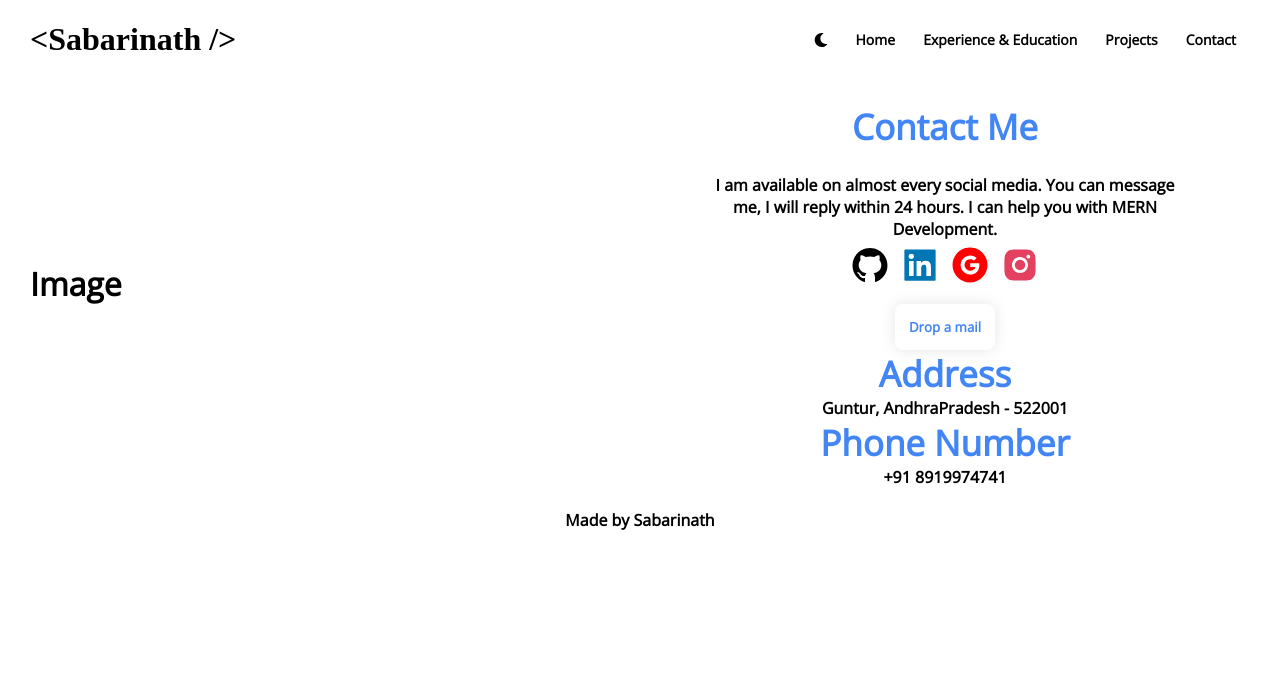
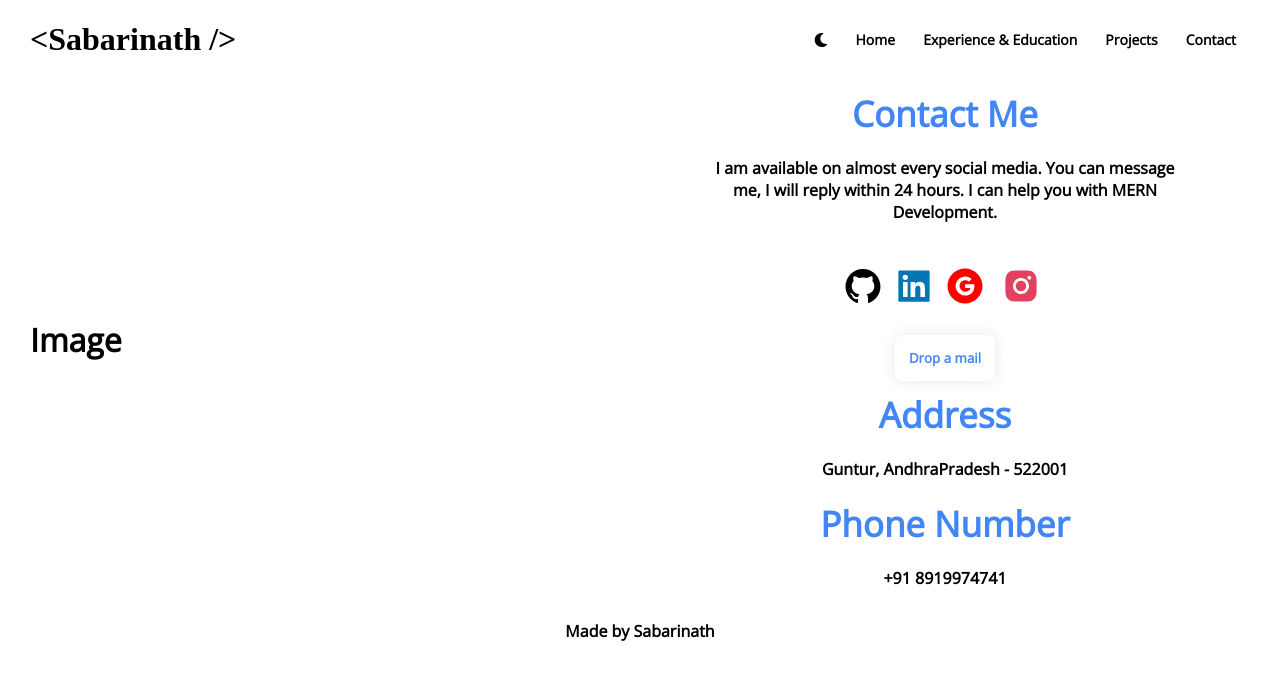
Before and after one commit to Sabarinath049/Sabarinath-Portfolio, a React (Create React App) app: page /contact in a window 1280 px wide. Shown: the top 680 px of the page. Built offline with nearby package versions, Linux system fonts and the light colour scheme; a web font is replaced by a local one.

Commit message:
implemented hover on technologies

```diff
--- a/src/components/Contact/index.js
+++ b/src/components/Contact/index.js
@@ -17,19 +17,31 @@ const Contact = () => {
                                 <h1>Image</h1>
                             </div>
                             <div className='contact-details-container'>
-                                <h1 className="contact-heading">Contact Me</h1>
-                                <p className="contact-description setlineheight">I am available on almost every social media. You can message me, I will reply within 24 hours. I can help you with MERN Development.</p>
-                                <div className="social-tech-container">
-                                    <AiFillGithub  className="icon-item" />
-                                    <AiFillLinkedin className="icon-item linkedin" />
-                                    <AiFillGoogleCircle className="icon-item google" />
-                                    <AiFillInstagram className="icon-item instagram" />
+                                <h1 className="contact-heading clearmargin">Contact Me</h1>
+                                <p className="contact-description clearmargin">I am available on almost every social media. You can message me, I will reply within 24 hours. I can help you with MERN Development.</p>
+                                <div className="social-tech-container clearmargin">
+                                    <div className="div">
+                                        <h5 className="text">Github</h5>
+                                        <AiFillGithub  className="icon-item" />
+                                    </div>
+                                    <div className="div">
+                                        <h5 className="text">Linkedin</h5>
+                                        <AiFillLinkedin className="icon-item linkedin" />
+                                    </div>
+                                    <div className="div">
+                                        <h5 className="text">Google</h5>
+                                        <AiFillGoogleCircle className="icon-item google" />
+                                    </div>
+                                    <div className="div">
+                                        <h5 className="text">Instagram</h5>
+                                        <AiFillInstagram className="icon-item instagram" />
+                                    </div>
                                 </div>
-                                <a href="mailto:tejachillapalli@gmail.com"><button type="button" className={`mail-button ${buttonMode}`}>Drop a mail</button></a>
-                                <h1 className="contact-heading setlineheight">Address</h1>
-                                <p className="contact-description setlineheight">Guntur, AndhraPradesh - 522001</p>
-                                <h1 className="contact-heading setlineheight">Phone Number</h1>
-                                <p className="contact-description setlineheight">+91 8919974741</p>
+                                <a href="mailto:tejachillapalli@gmail.com"><button type="button" className={`mail-button clearmargin ${buttonMode}`}>Drop a mail</button></a>
+                                <h1 className="contact-heading clearmargin">Address</h1>
+                                <p className="contact-description clearmargin">Guntur, AndhraPradesh - 522001</p>
+                                <h1 className="contact-heading clearmargin">Phone Number</h1>
+                                <p className="contact-description clearmargin">+91 8919974741</p>
                             </div>
                         </div>
                     )
```
